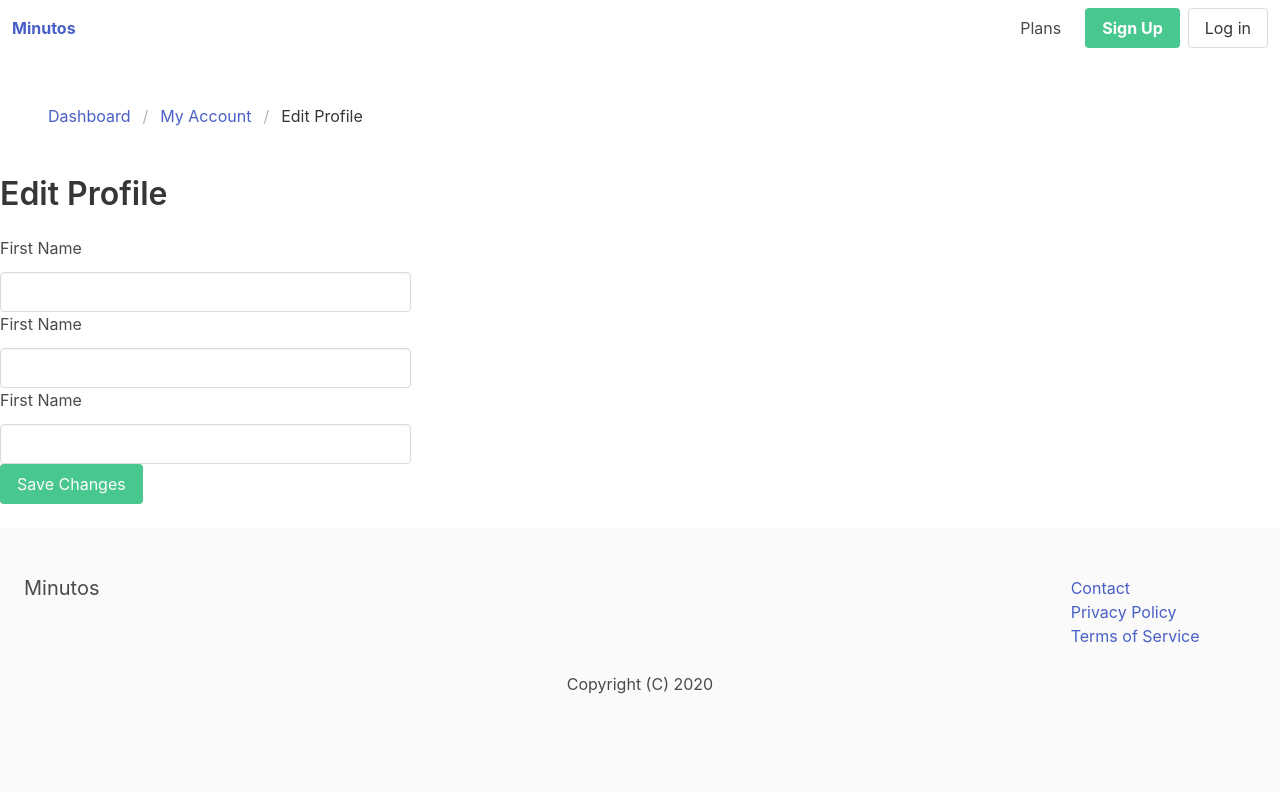
After one commit to FuryAndRage/-TIL-TrackingAPP-Django-Vue, a Django app: template minutos/apps/userprofile/templates/edit_profile.html in a window 1280 px wide. The commit adds this page. Run offline with Django 3.2, Linux system fonts and the light colour scheme; the template is opened without the code that fills it, so the values that code supplies are empty.

Commit message:
added userprofile views and model

```diff
--- a/minutos/apps/core/templates/base.html
+++ b/minutos/apps/core/templates/base.html
@@ -23,8 +23,15 @@
                     </div>
                     <div class="navbar-item">
                         <div class="buttons">
-                            <a href="{% url 'userprofile:signup' %}" class="button is-success"> <strong>Sign Up</strong> </a>
-                            <a href="" class="button"> Log in </a>
+
+                            {% if request.user.is_authenticated %}
+                                <a href="{%url 'userprofile:myaccount'%}" class="button is-success">My Account</a>
+                            {% else %}
+                                <a href="{% url 'userprofile:signup' %}" class="button is-success"> <strong>Sign Up</strong> </a>
+                                <a href="{% url 'userprofile:login' %}" class="button"> Log in </a>
+                            {% endif %}
+
+
                         </div>
                     </div>
                 </div>
--- /dev/null
+++ b/minutos/apps/userprofile/templates/edit_profile.html
@@ -0,0 +1,61 @@
+{% extends 'base.html' %}
+{% load static %}
+
+{% block title %} Edit Profile |{% endblock title %}
+
+
+{% block main %}
+
+<nav class="breadcrumb" aria-label="breadcrumbs">
+    <ul>
+        <li><a href="">Dashboard</a></li>
+        <li class=""><a href="{% url 'userprofile:myaccount' %}" >My Account</a></li>
+        <li class="is-active"><a href="{% url 'userprofile:edit_profile' %}" aria-label="page">Edit Profile</a></li>
+    </ul>
+</nav>
+
+<!-- <section class="hero is-medium is-light is-bold">
+    <div class="hero-body">
+        <div class="container">
+            <h1 class="title">Edit Profile</h1>
+            <h2 class="subtitle">Find the most suitable plan for your team</h2>
+        </div>
+    </div> -->
+</section>
+
+<div class="columns">
+    <div class="column is-4">
+        <h1 class="title">Edit Profile</h1>
+        <form action="" method="POST" enctype="multipart/form-data">
+            {% csrf_token %}
+            <div class="field">
+                <label for="">First Name</label>
+            </div>
+            <div class="control">
+                <input type="text" name="first_name" id="first_name" class="input"
+                {% if request.user.first_name %}value="{{request.user.first_name}}"{% endif %}>
+            </div>
+
+            <div class="field">
+                <label for="">First Name</label>
+            </div>
+            <div class="control">
+                <input type="text" name="first_name" id="first_name" class="input" {% if request.user.last_name %}value="{{request.user.last_name}}"{% endif %}>
+            </div>
+
+            <div class="field">
+                <label for="">First Name</label>
+            </div>
+            <div class="control">
+                <input type="text" name="first_name" id="first_name" class="input">
+            </div>
+
+            <div class="field">
+                <div class="control">
+                    <button class="button is-success">Save Changes</button>
+                </div>
+            </div>
+        </form>
+    </div>
+</div>
+{%endblock main%}
--- a/minutos/settings.py
+++ b/minutos/settings.py
@@ -27,6 +27,9 @@ DEBUG = True
 
 ALLOWED_HOSTS = []
 
+#LOGIN_URL = 'userprofile:login'
+#LOGIN_REDIRECT_URL = 'userprofile:myaccount'
+#LOGOUT_URL = 'core:frontpage'
 
 # Application definition
 
```
Also changed, not shown: minutos/apps/userprofile/templates/login.html (+56 -0 lines), minutos/apps/userprofile/templates/myaccount.html (added, +30 -0 lines), minutos/apps/userprofile/templates/signup.html (+4 -4 lines), minutos/apps/userprofile/urls.py (+10 -1 lines), minutos/apps/userprofile/views.py (+39 -1 lines).
